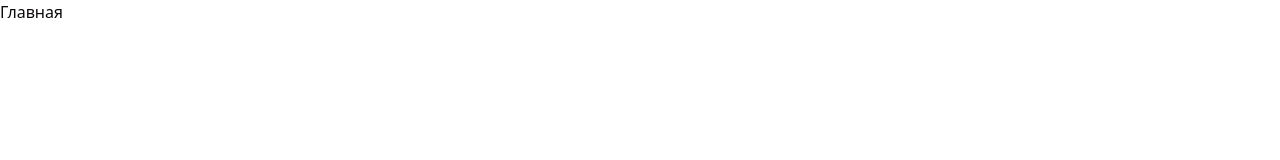
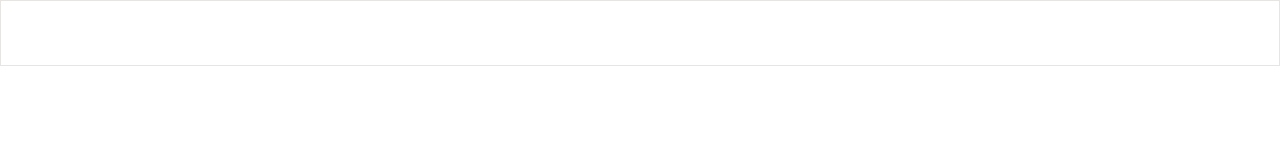
Before and after one commit to alexander962/san-pizza-2, a Next.js app: page / in a window 1280 px wide. Shown: the top 160 px of the page. Built offline with nearby package versions, Linux system fonts and the light colour scheme.

Commit message:
add container

```diff
--- a/app/page.tsx
+++ b/app/page.tsx
@@ -1,3 +1,9 @@
+import { Header } from '@/components/shared/header';
+
 export default function Home() {
-  return <h1>Главная</h1>;
+  return (
+    <div>
+      <Header></Header>
+    </div>
+  );
 }
--- /dev/null
+++ b/components/shared/container.tsx
@@ -0,0 +1,10 @@
+import { cn } from '@/lib/utils';
+import React from 'react';
+
+interface Props {
+  className?: string;
+}
+
+export const Container: React.FC<React.PropsWithChildren<Props>> = ({ className, children }) => {
+  return <div className={cn('mx-auto max-w-[1280px]', className)}>{children}</div>;
+};
--- /dev/null
+++ b/components/shared/header.tsx
@@ -0,0 +1,18 @@
+import { FC } from 'react';
+import { cn } from '@/lib/utils';
+import { Container } from './container';
+
+interface Props {
+  className?: string;
+}
+
+export const Header: FC<Props> = ({ className }) => {
+  return (
+    <header className={cn('border border-b', className)}>
+      <Container className="flex items-center justify-between py-8">
+        {/*Левая часть*/}
+        <div></div>
+      </Container>
+    </header>
+  );
+};
```
